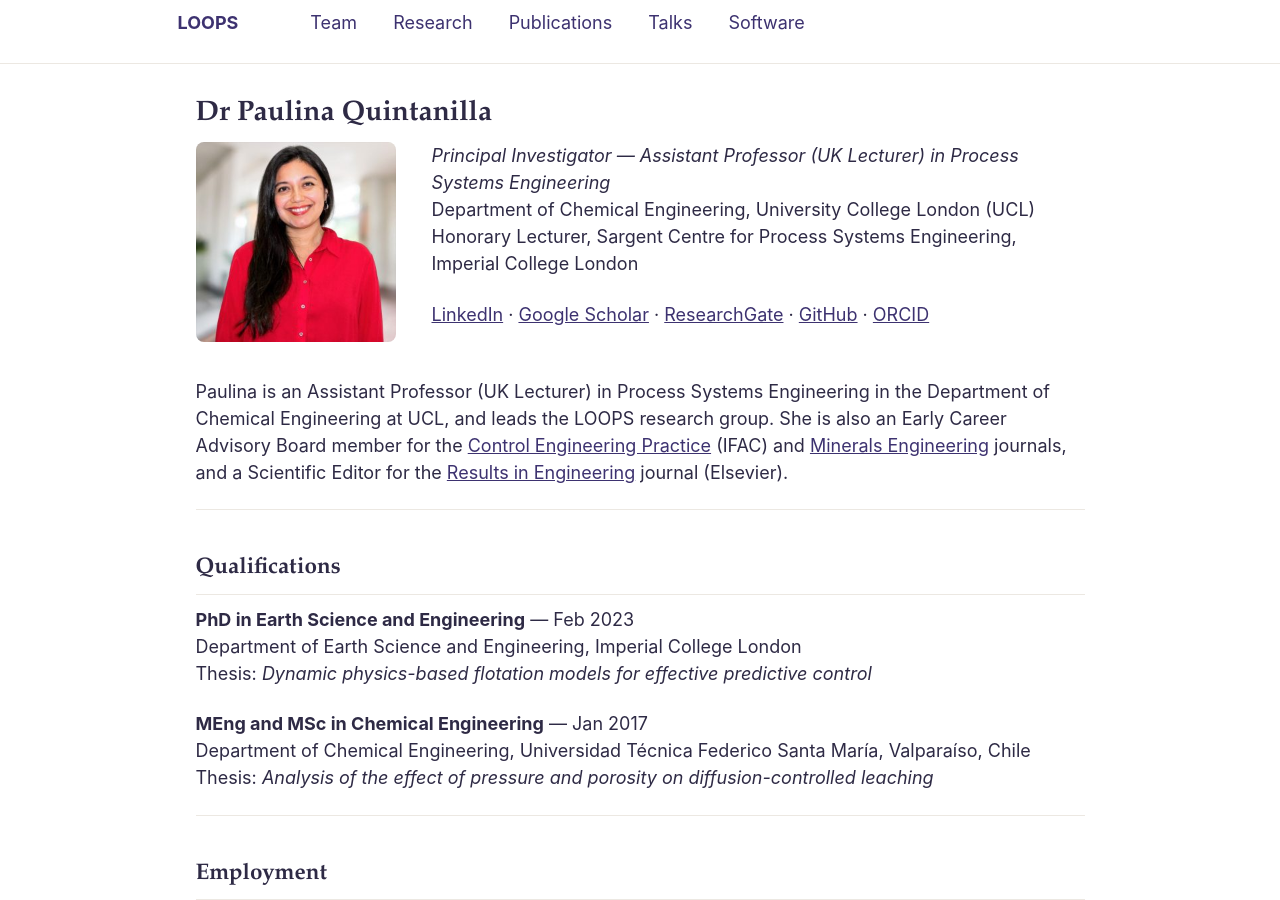
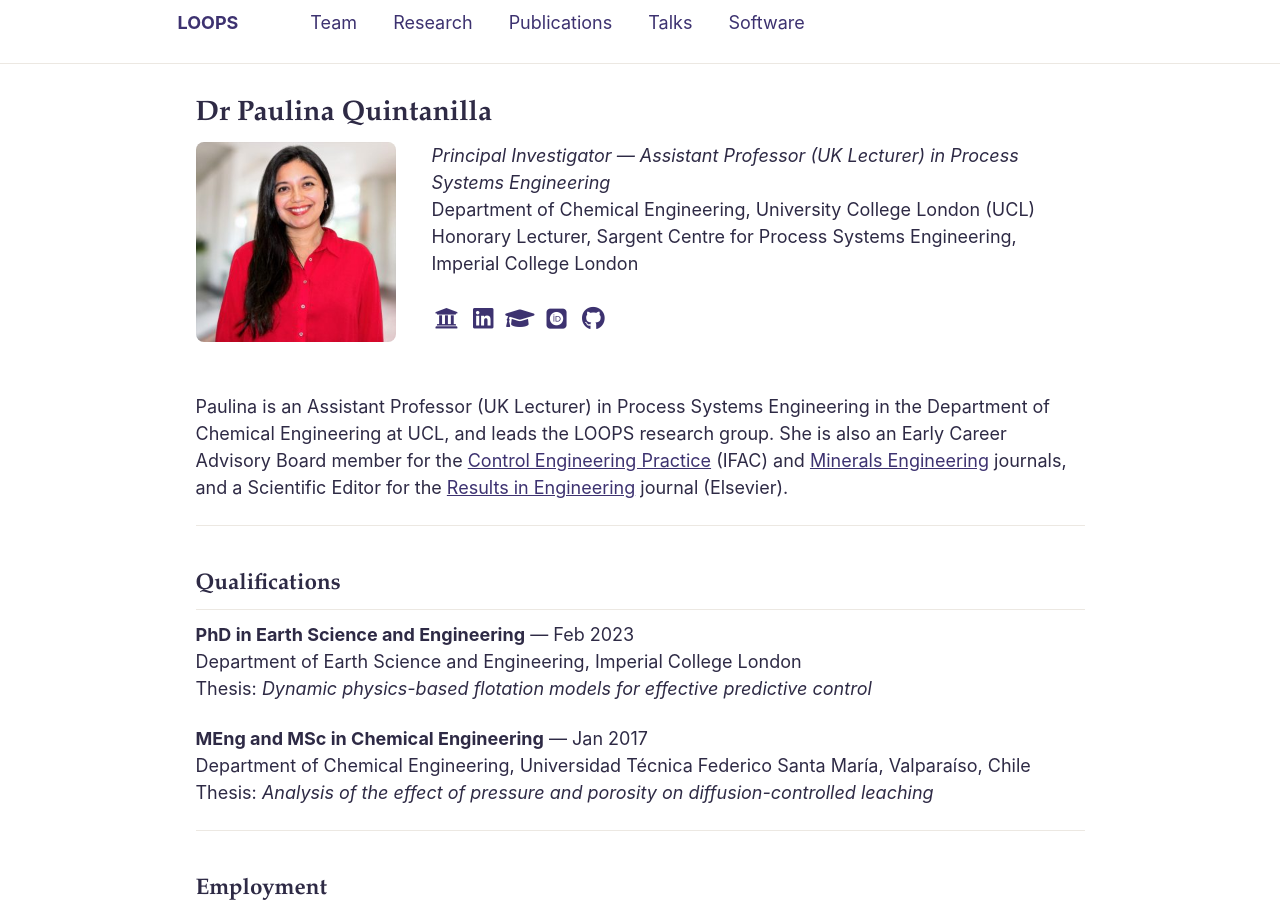
Before and after one commit to p-quintanilla/p-quintanilla.github.io, a Jekyll site: the page built from _pages/pi.md, in a window 1280 px wide and 900 px high. Built offline with Jekyll 4.4.1, drawn with Linux system fonts in a browser that asks for light colours; some web fonts are replaced.

Commit message:
updte links

```diff
--- a/_pages/pi.md
+++ b/_pages/pi.md
@@ -11,12 +11,12 @@ title: "Dr Paulina Quintanilla"
     <p><em>Principal Investigator — Assistant Professor (UK Lecturer) in Process Systems Engineering</em><br>
     Department of Chemical Engineering, University College London (UCL)<br>
     Honorary Lecturer, Sargent Centre for Process Systems Engineering, Imperial College London</p>
-    <p>
-      <a href="https://www.linkedin.com/in/paulinaquintanilla" target="_blank" rel="noopener">LinkedIn</a> ·
-      <a href="https://scholar.google.com/citations?user=1dp-SB4AAAAJ&hl=en" target="_blank" rel="noopener">Google Scholar</a> ·
-      <a href="https://www.researchgate.net/profile/Paulina-Quintanilla" target="_blank" rel="noopener">ResearchGate</a> ·
-      <a href="https://github.com/p-quintanilla" target="_blank" rel="noopener">GitHub</a> ·
-      <a href="https://orcid.org/0000-0002-7717-0556" target="_blank" rel="noopener">ORCID</a>
+    <p style="font-size:1.3em;">
+      <a href="https://profiles.ucl.ac.uk/103850-paulina-quintanilla/about" target="_blank" rel="noopener" title="UCL Profile"><i class="fas fa-fw fa-university" aria-hidden="true"></i></a>
+      <a href="https://www.linkedin.com/in/paulinaquintanilla" target="_blank" rel="noopener" title="LinkedIn"><i class="fab fa-fw fa-linkedin" aria-hidden="true"></i></a>
+      <a href="https://scholar.google.com/citations?user=1dp-SB4AAAAJ&hl=en" target="_blank" rel="noopener" title="Google Scholar"><i class="fas fa-fw fa-graduation-cap" aria-hidden="true"></i></a>
+      <a href="https://orcid.org/0000-0002-7717-0556" target="_blank" rel="noopener" title="ORCID"><i class="ai ai-orcid-square ai-fw" aria-hidden="true"></i></a>
+      <a href="https://github.com/p-quintanilla" target="_blank" rel="noopener" title="GitHub"><i class="fab fa-fw fa-github" aria-hidden="true"></i></a>
     </p>
   </div>
 </div>
```
Also changed, not shown: _pages/about.md (+0 -8 lines), _pages/team.md (+6 -5 lines).
